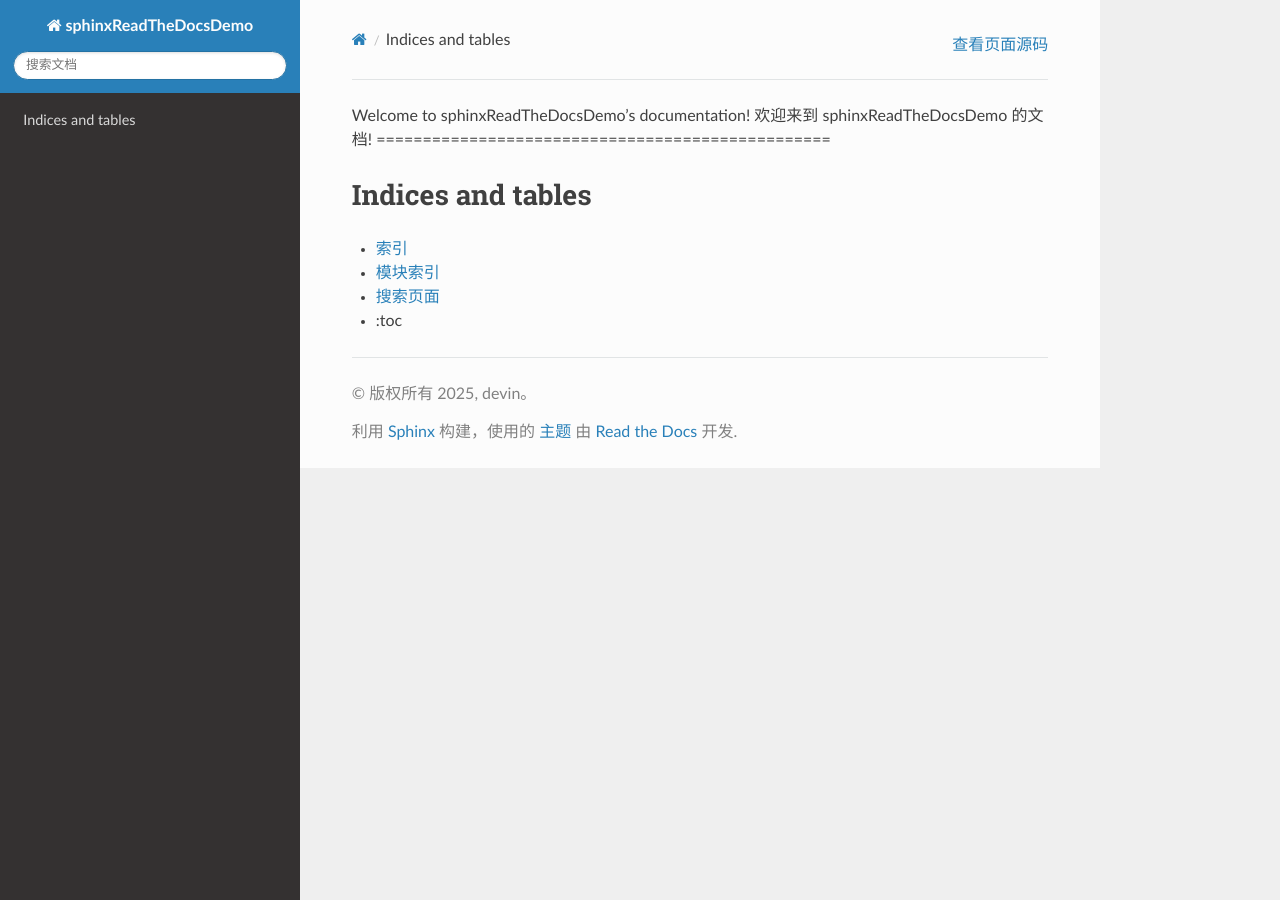
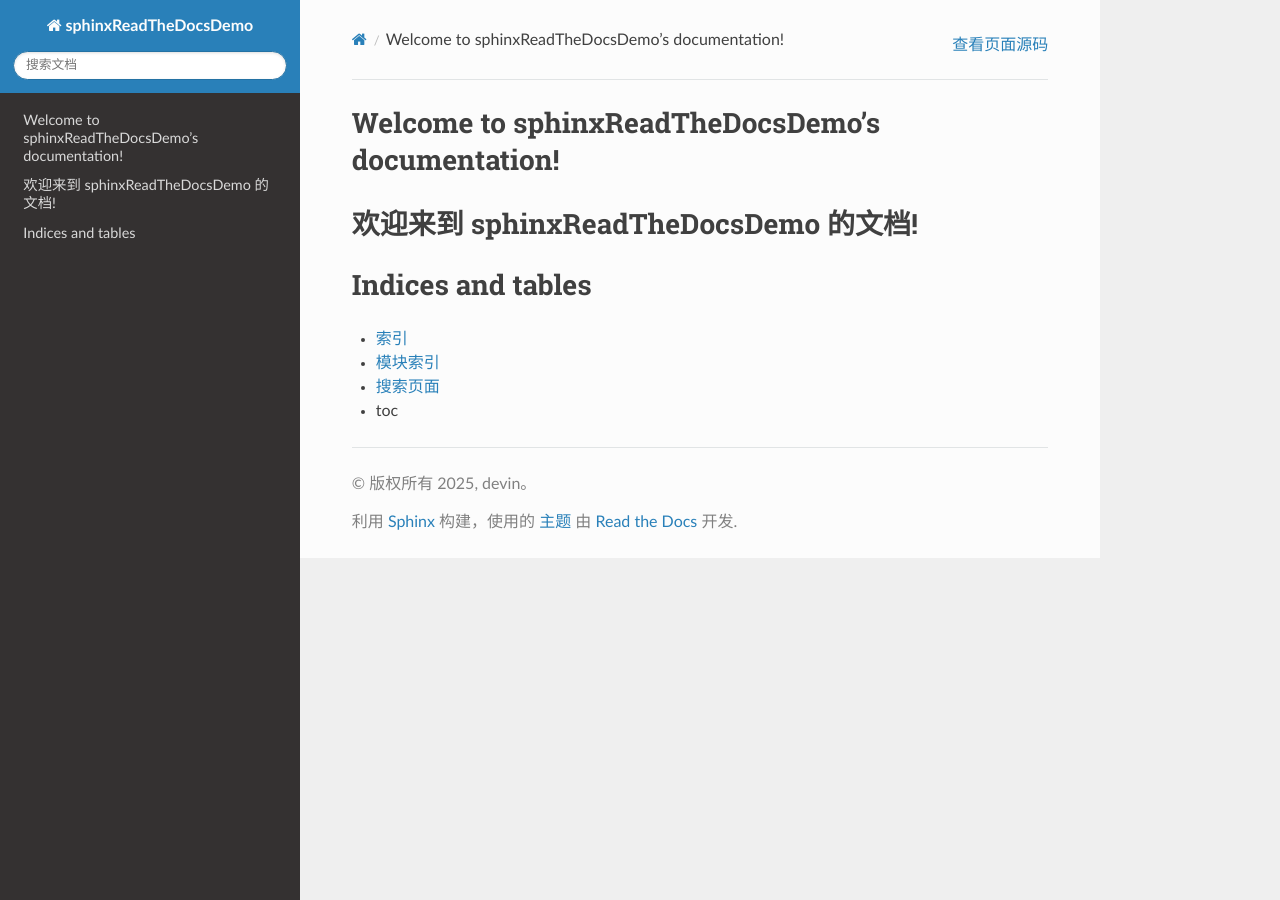
Before and after one commit to DevinUu/sphinx-rtd-demo, a Sphinx documentation site: the page built from source/index.rst, in a window 1280 px wide. Built offline with Sphinx 7.4.7 and the Read the Docs theme 3.1.0, drawn with Linux system fonts in a browser that asks for light colours.

Commit message:
重新推送格式

```diff
--- a/source/index.rst
+++ b/source/index.rst
@@ -4,8 +4,9 @@
    contain the root `toctree` directive.
 
 Welcome to sphinxReadTheDocsDemo's documentation!
+=================================================
 欢迎来到 sphinxReadTheDocsDemo 的文档!
-=================================================
+=====================================
 
 .. toctree::
    :maxdepth: 2
@@ -19,4 +20,4 @@
 * :ref:`genindex`
 * :ref:`modindex`
 * :ref:`search`
-* ::ref:`toc`
+* :ref:`toc`
```
